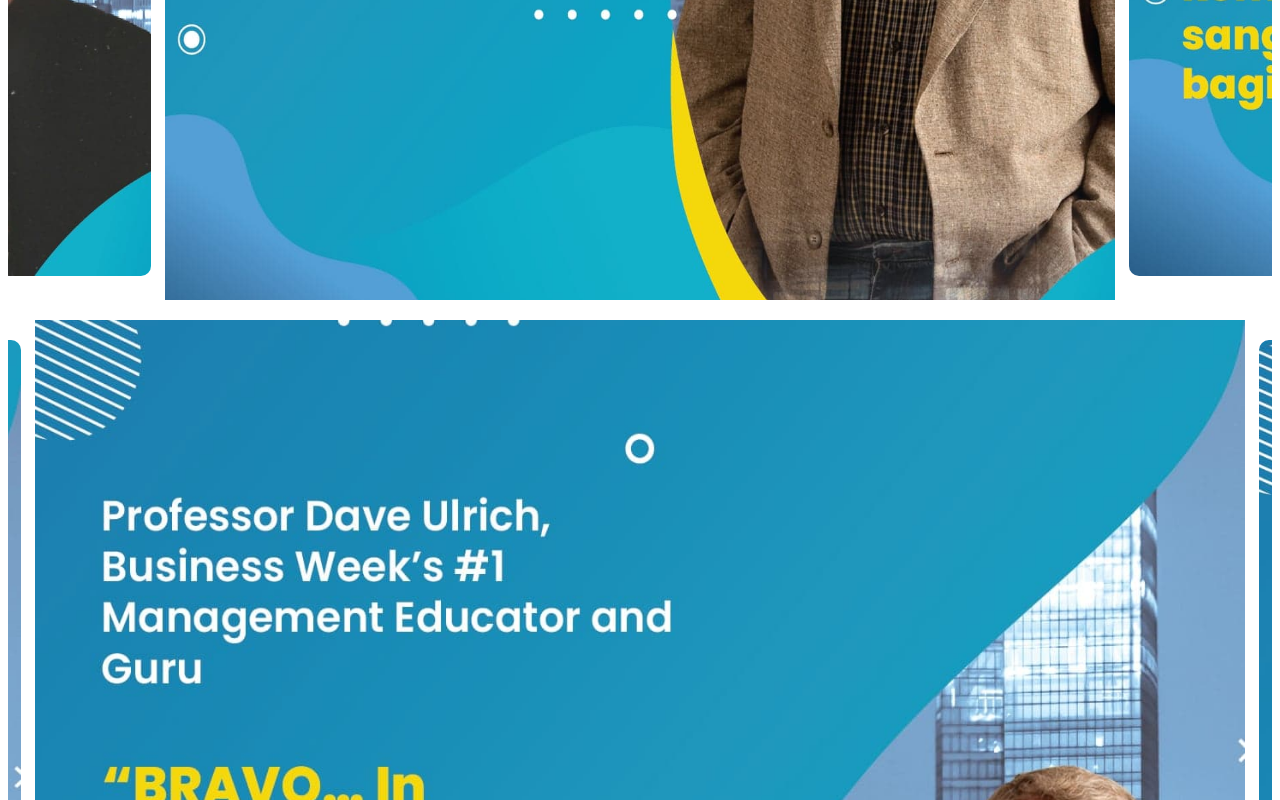
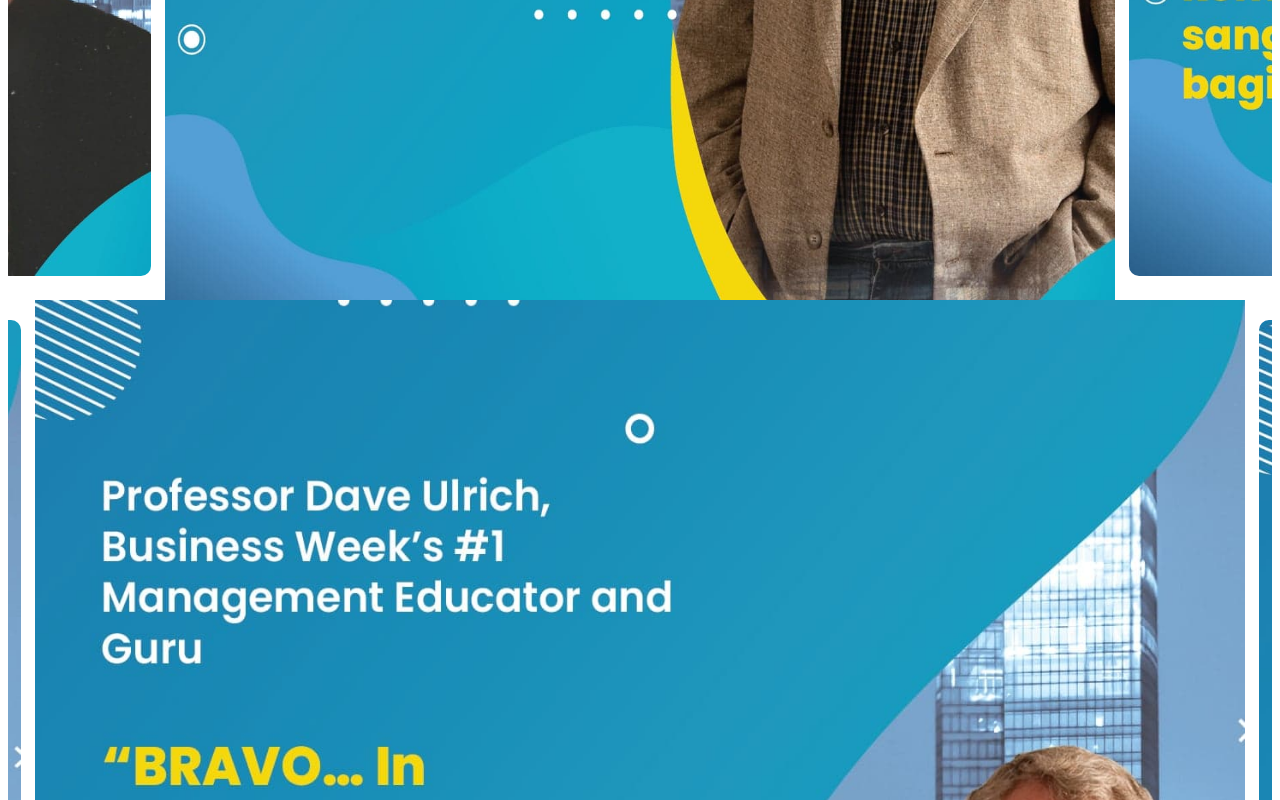
Before and after one commit to rifkysetiadji/nextjs-tailwindcss, a Next.js app: page / in a window 1280 px wide. Shown: the part 1982-2782 px from the top of the page. Built offline with nearby package versions, Linux system fonts and the light colour scheme.

Commit message:
update dots

```diff
--- a/styles/globals.css
+++ b/styles/globals.css
@@ -27,8 +27,8 @@
   display: none!important;
 }
 .slick-slider {
-  overflow: hidden;
-  margin-bottom: 20px;
+  /* overflow: hidden;
+  margin-bottom: 20px; */
 }
 
 .slick-list {
@@ -40,7 +40,7 @@
 }
 
 
-.dots_mobile li button{
+/* .dots_mobile li button{
     width: 30px;
 }
 .dots_mobile li button::before{
@@ -51,4 +51,4 @@
     color:
     #00A1ED!important;
     background-color: #00A1ED;
-}
+} */
```
